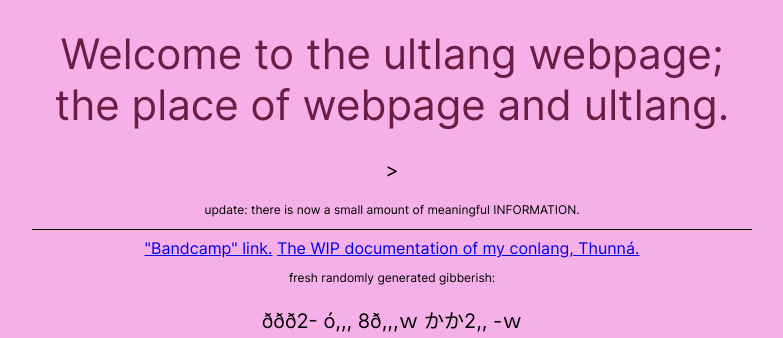
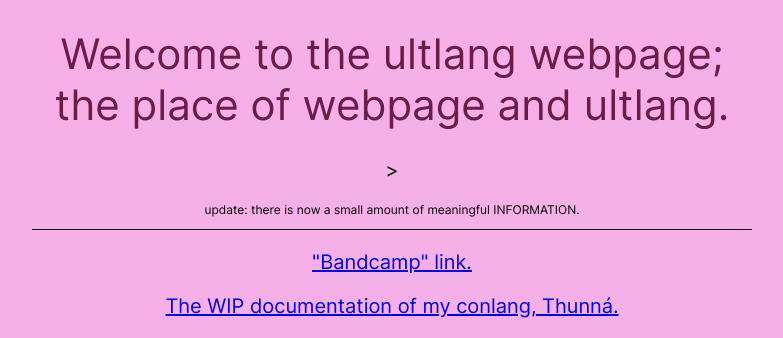
Before and after one commit to ultlang/ultlang.github.io, a plain HTML site: page index.html in a window 1280 px wide. Shown: the top 338 px of the page, without its empty margins (248-1031 px from the left). Drawn offline with Linux system fonts and the light colour scheme.

Commit message:
separatèd.

```diff
--- a/index.html
+++ b/index.html
@@ -15,8 +15,8 @@
 		<p> ></p>
 		<p class="small"> update: there is now a small amount of meaningful INFORMATION. </p>
 		<hr>
-		<a href="https://ultlang.bandcamp.com">"Bandcamp" link.</a>
-		<a href="Thunna.pdf">The WIP documentation of my conlang, Thunná.</a>
+		<p><a href="https://ultlang.bandcamp.com">"Bandcamp" link.</a></p>
+		<p><a href="Thunna.pdf">The WIP documentation of my conlang, Thunná.</a></p>
 		<p class="small"> fresh randomly generated gibberish:</p>
 		<p id="gibberish">  ðð]]]ɣ. ;;;;;§ ඞj 51555½, わ .</p>
 
```
